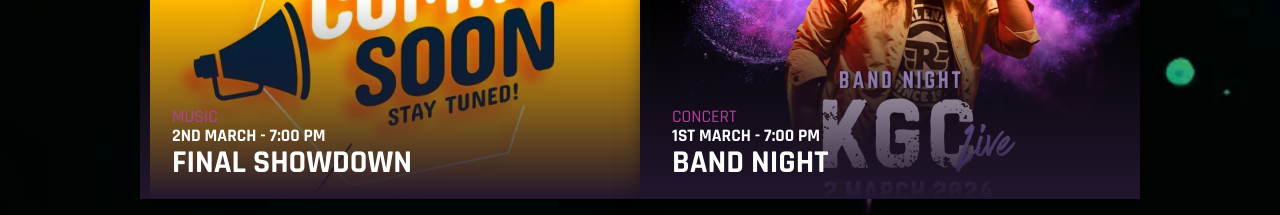
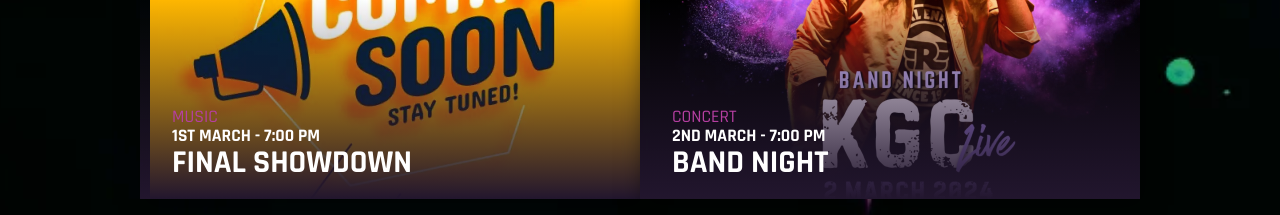
Before and after one commit to swoyam2609/ADVAITA-24-Website, a React (Create React App) app: page / in a window 1280 px wide. Shown: the part 6180-6395 px from the top of the page. Built offline with nearby package versions, Linux system fonts and the light colour scheme.

Commit message:
changed timings

```diff
--- a/src/routes/homePage.js
+++ b/src/routes/homePage.js
@@ -523,14 +523,14 @@
           {proNightsCard(
             pn,
 
-            "2ND MARCH - 7:00 PM",
+            "1ST MARCH - 7:00 PM",
             "FINAL SHOWDOWN",
             "MUSIC",
             "Immerse yourself in a live musical experience at our Artist Concert. From chart-toppers to emotional ballads, join us for a night of soulful performances that resonate with the heart and leave a lasting impression."
           )}
           {proNightsCard(
             pnBand,
-            "1ST MARCH - 7:00 PM",
+            "2ND MARCH - 7:00 PM",
             "BAND NIGHT",
             "CONCERT",
             "Groove to the beat at Band Night! Join us for an electrifying showcase of live music, featuring talented bands across genres. Get ready to tap your feet and let the music take over."
```
